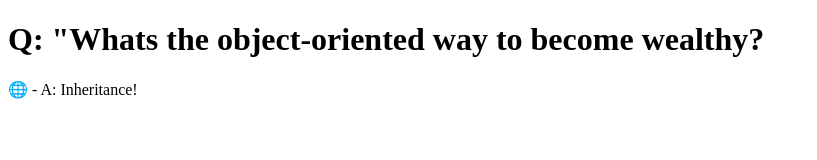
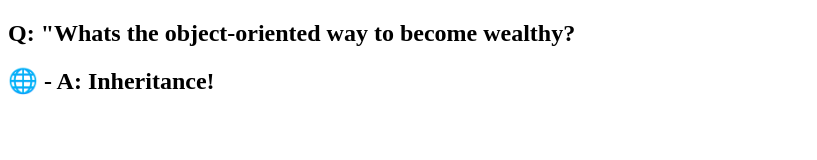
Before and after one commit to Software-Dev-3-ELEN4010/AzureTest, a plain HTML site: page index.html in a window 1280 px wide. Shown: the whole page, without its empty margins (0-817 px from the left). Drawn offline with Linux system fonts and the light colour scheme.

Commit message:
Formating

```diff
--- a/index.html
+++ b/index.html
@@ -5,9 +5,9 @@
     <meta charset="utf-8" />
 </head>
 <body>
-    <h1>Q: "Whats the object-oriented way to become wealthy?</h1>
-    <p>
+    <h2>Q: "Whats the object-oriented way to become wealthy?</h2>
+    <h2>
         &#127760 - A: Inheritance!
-    </p>
+    </h2>
 </body>
 </html>
```
